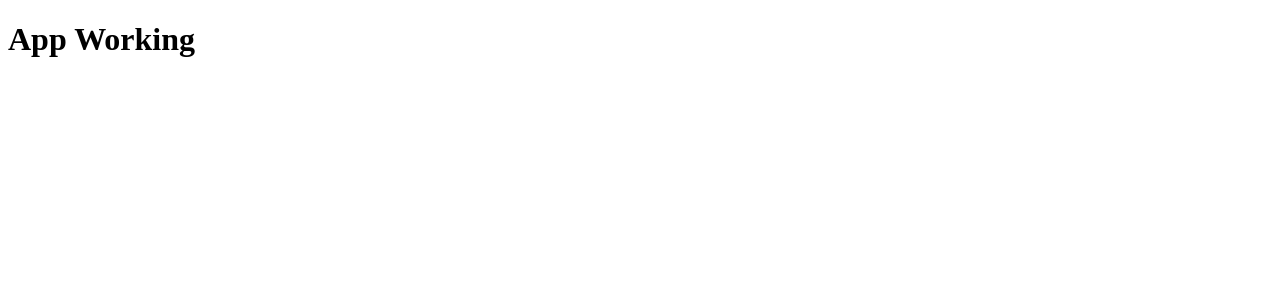
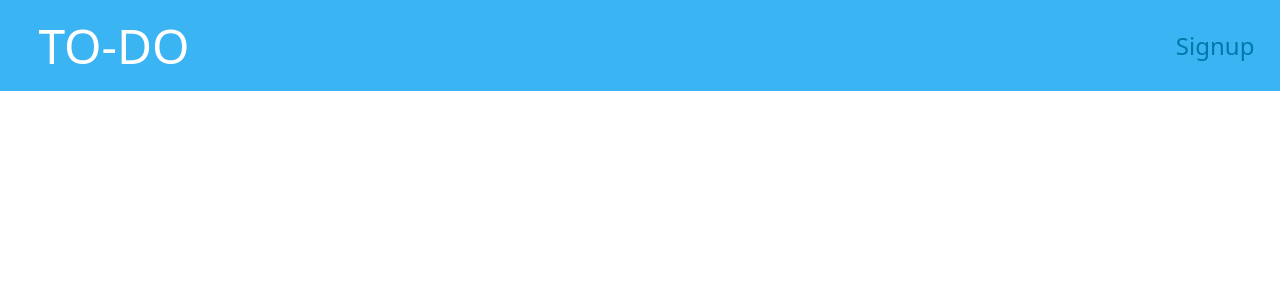
Before and after one commit to hrawat0308/TODO-MERN, a React (Create React App) app: page /signup in a window 1280 px wide. Shown: the top 300 px of the page. Built offline with nearby package versions, Linux system fonts and the light colour scheme.

Commit message:
Added header and signup route

```diff
--- a/package.json
+++ b/package.json
@@ -8,6 +8,7 @@
     "@testing-library/user-event": "^13.5.0",
     "react": "^18.2.0",
     "react-dom": "^18.2.0",
+    "react-router-dom": "^6.3.0",
     "react-scripts": "5.0.1",
     "web-vitals": "^2.1.4"
   },
--- /dev/null
+++ b/src/App.css
@@ -0,0 +1,4 @@
+*{
+    margin : 0;
+    font-family: system-ui, -apple-system, BlinkMacSystemFont, 'Segoe UI', Roboto, Oxygen, Ubuntu, Cantarell, 'Open Sans', 'Helvetica Neue', sans-serif;
+}
--- a/src/App.js
+++ b/src/App.js
@@ -1,9 +1,15 @@
-
+import Header from "./components/Header/Header";
+import { Outlet } from "react-router-dom";
+import './App.css';
+import { Fragment } from "react";
 
 
 function App() {
   return (
-    <h1>App Working</h1>
+    <Fragment>
+      <Header />
+      <Outlet />
+    </Fragment>
   );
 }
 
--- /dev/null
+++ b/src/components/Header/Header.js
@@ -0,0 +1,22 @@
+import classes from './Header.module.css';
+import { NavLink, Link } from 'react-router-dom';
+
+const Header = function(props){
+
+    return(
+        <header className={classes.headerContainer}>
+            <section className={classes.headerContentContainer}>
+                <div className={classes.headerLogo}>
+                    <Link to="/" className={classes.links}>TO-DO</Link>
+                </div>
+                <div className={classes.headerLinks}>
+                    <NavLink to="/signup" className={({ isActive }) => isActive ? classes.linkIsActive : classes.links } >
+                        <p>Signup</p>
+                    </NavLink>
+                </div>
+            </section>
+        </header>
+    )
+}
+
+export default Header;
--- /dev/null
+++ b/src/components/Header/Header.module.css
@@ -0,0 +1,39 @@
+.headerContainer{
+    width: 100%;
+    height: auto;
+    background-color: #3AB4F2;
+    color: white;
+}
+
+.headerContentContainer{
+    display: flex;
+    flex-wrap: nowrap;
+    justify-content: space-between;
+    align-items: center;
+}
+
+.headerLogo{
+    font-size: 3rem;
+    margin-left: 2%;
+    padding : 1%
+}
+
+.headerLinks{
+    font-size: 1.5rem;
+    margin-right: 2%;
+}
+
+.links{
+    text-decoration: none;
+    cursor: pointer;
+    color: white;
+    text-decoration: none;
+}
+
+.linkIsActive{
+    text-decoration: none;
+    cursor: pointer;
+    color: #0078AA;
+    text-decoration: none;
+
+}
--- /dev/null
+++ b/src/components/Signup/Signup.js
@@ -0,0 +1,11 @@
+import classes from './Signup.module.css';
+
+const Signup = function(props){
+    return(
+        <div className={classes.signupContainer}>
+
+        </div>
+    )
+}
+
+export default Signup;
--- /dev/null
+++ b/src/components/Signup/Signup.module.css
@@ -0,0 +1,7 @@
+/* .signupContainer{
+    margin-top: 3%;
+    width: 60%;
+    margin-left: auto;
+    margin-right: auto;
+    border : 1px solid black
+} */
--- a/src/index.js
+++ b/src/index.js
@@ -1,10 +1,20 @@
 import React from 'react';
 import ReactDOM from 'react-dom/client';
 import App from './App';
+import { BrowserRouter, Routes, Route } from 'react-router-dom';
+import Signup from './components/Signup/Signup';
+
 
 const root = ReactDOM.createRoot(document.getElementById('root'));
 root.render(
   <React.StrictMode>
-    <App />
+    <BrowserRouter>
+      <Routes>
+        <Route path="/" element={<App />} >
+          <Route path='/signup' element={<Signup />} />
+        </Route>
+
+      </Routes>
+    </BrowserRouter>
   </React.StrictMode>
 );
```
Also changed, not shown: src/components/Login/Login.js (added), src/components/Login/Login.module.css (added), 1 other file (tests, documents, lock files or other folders).
